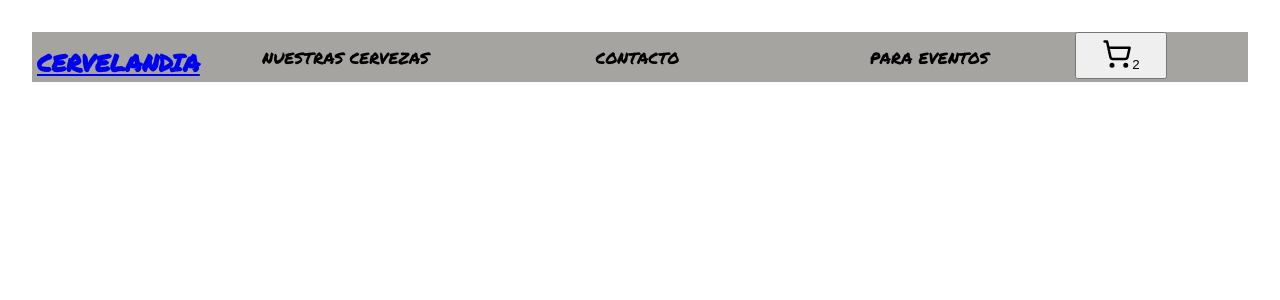
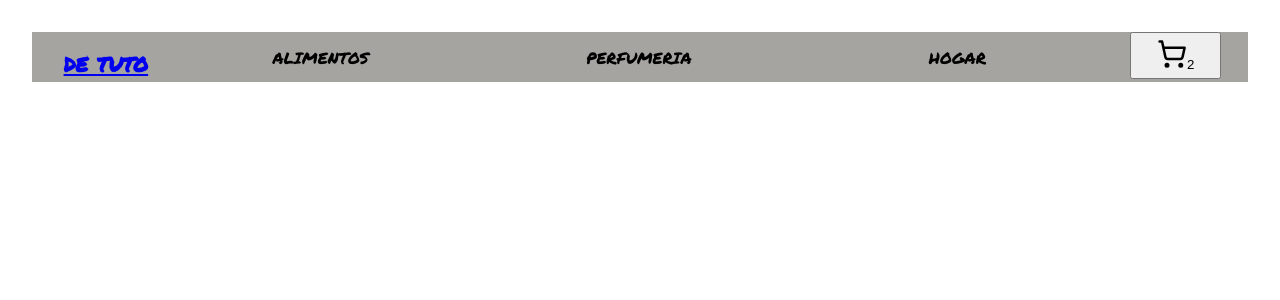
Before and after one commit to lucas-b787/PreEntrega1-Barreto, a React (Vite) app: page /carrito in a window 1280 px wide. Shown: the top 300 px of the page. Built offline with nearby package versions, Linux system fonts and the light colour scheme; no server answers; a web font is replaced by a local one.

Commit message:
sigue con nueva api  rutas y promesas

```diff
--- a/index.html
+++ b/index.html
@@ -10,7 +10,7 @@
       href="https://fonts.googleapis.com/css2?family=Nova+Square&family=Permanent+Marker&family=Sofadi+One&display=swap"
       rel="stylesheet"
     />
-    <title>CERVELANDIA</title>
+    <title>DE TUTO</title>
   </head>
   <body>
     <div id="root"></div>
--- a/src/App.jsx
+++ b/src/App.jsx
@@ -1,12 +1,23 @@
+import { Route, Routes } from "react-router-dom";
 import "./App.css";
 import ItemListContainer from "./components/ItemListContainer";
 import NavBar from "./components/NavBar";
+import Carrito from "./components/Carrito";
+import ItemDatailContainer from "./components/ItemDatailContainer";
 
 function App() {
   return (
     <>
       <NavBar />
-      <ItemListContainer saludo="Bienvenido a Cervelandia" />
+      <Routes>
+        <Route path="/" element={<ItemListContainer />}></Route>
+        <Route
+          path="/category/:category"
+          element={<ItemListContainer />}
+        ></Route>
+        {/*<Route path="/producto/:id" element={<ItemDatailContainer />}></Route>*/}
+        <Route path="/carrito" element={<Carrito />}></Route>
+      </Routes>
     </>
   );
 }
--- /dev/null
+++ b/src/components/Carrito.jsx
@@ -0,0 +1,7 @@
+import React from "react";
+
+const Carrito = () => {
+  return <div></div>;
+};
+
+export default Carrito;
--- /dev/null
+++ b/src/components/Item.jsx
@@ -0,0 +1,21 @@
+import React from "react";
+import { Link } from "react-router-dom";
+
+const Item = (props) => {
+  return (
+    <div>
+      <article className="product-carrito">
+        <h3>{props.products.title}</h3>
+        <img
+          src={props.products.thumbnail}
+          alt=""
+          className="product-carrito_img"
+        />
+        <p>${props.products.price}</p>
+        <Link to={`/producto/${props.products.id}`}>ver detalles</Link>
+      </article>
+    </div>
+  );
+};
+
+export default Item;
--- a/src/components/ItemListContainer.jsx
+++ b/src/components/ItemListContainer.jsx
@@ -1,21 +1,28 @@
 import React from "react";
 import { useState, useEffect } from "react";
 import { useParams } from "react-router-dom";
+import Item from "./Item";
 
-export const ItemListContainer = () => {
-  const [responce, setResponce] = useState([]);
+const ItemListContainer = () => {
+  const [response, setResponse] = useState([]);
   const params = useParams();
   const url = "https://dummyjson.com/products";
 
   useEffect(() => {
-    fetch(url)
+    fetch(params.category === undefined ? url : `/${url.category}`)
       .then((res) => res.json())
       .then((res) => {
-        console.log(res);
-        setResponce(res);
+        console.log(res.products);
+        setResponse(res.products);
       });
-  }, []);
+  }, [params.category]);
 
-  return <div></div>;
+  return (
+    <div className="ItemList-grid">
+      {response.map((products) => {
+        return <Item key={products.id} products={products} />;
+      })}
+    </div>
+  );
 };
 export default ItemListContainer;
--- a/src/components/NavBar.jsx
+++ b/src/components/NavBar.jsx
@@ -8,22 +8,22 @@ const NavBar = () => {
       <header>
         <nav className="navbar">
           <ul>
-            <Link to="/" className="link-Navbar">
-              <h1 className="text-3xl font-bold underline">CERVELANDIA</h1>
-            </Link>
+            <NavLink to="/" className="link-Navbar">
+              <h1 className="text-3xl font-bold underline">de tuto</h1>
+            </NavLink>
             <li>
-              <Link to="/nuestras-cervezas" className="link-Navbar">
-                NUESTRAS CERVEZAS
-              </Link>
-            </li>
-            <li>
-              <NavLink to="/contacto" className="link-Navbar">
-                CONTACTO
+              <NavLink to="/category/groceries" className="link-Navbar">
+                ALIMENTOS
               </NavLink>
             </li>
             <li>
-              <NavLink to="/para-evento" className="link-Navbar">
-                PARA EVENTOS
+              <NavLink to="/category/fragrances" className="link-Navbar">
+                PERFUMERIA
+              </NavLink>
+            </li>
+            <li>
+              <NavLink to="/category/furniture" className="link-Navbar">
+                HOGAR
               </NavLink>
             </li>
             <Link to="/carrito" className="link-Navbar">
--- a/src/index.scss
+++ b/src/index.scss
@@ -24,13 +24,14 @@ h1{
       display: flex;
       list-style-type: none;
       box-sizing: border-box;
+      justify-content: space-evenly;
 
       li{
           height: 50px;
           display: inline-flex;
           width: 24%;
           text-align: center;
-          justify-content: center;
+          justify-content: space-evenly;
           align-items: center;
           box-sizing: border-box;
 
@@ -52,3 +53,19 @@ h1{
       }
   }
 }
+
+.ItemList-grid{
+  display: grid;
+  grid-template-columns: repeat(auto-fill, minmax(200px, 1fr));
+  gap: 1rem;
+
+ .product-cariito{
+    background-color: rgb(204, 30, 30);
+    border-radius: 5px;
+    padding: 1rem;
+    box-shadow: 0 0 3px rgba(95, 95, 206, 0.2);
+  }
+  .product-carrito_img{
+    width: 100%;
+  }
+}
```
Also changed, not shown: src/components/Alimentos.jsx (added, +7 -0 lines), src/components/Hogar.jsx (added, +7 -0 lines), src/components/Perfumeria.jsx (added, +7 -0 lines).
